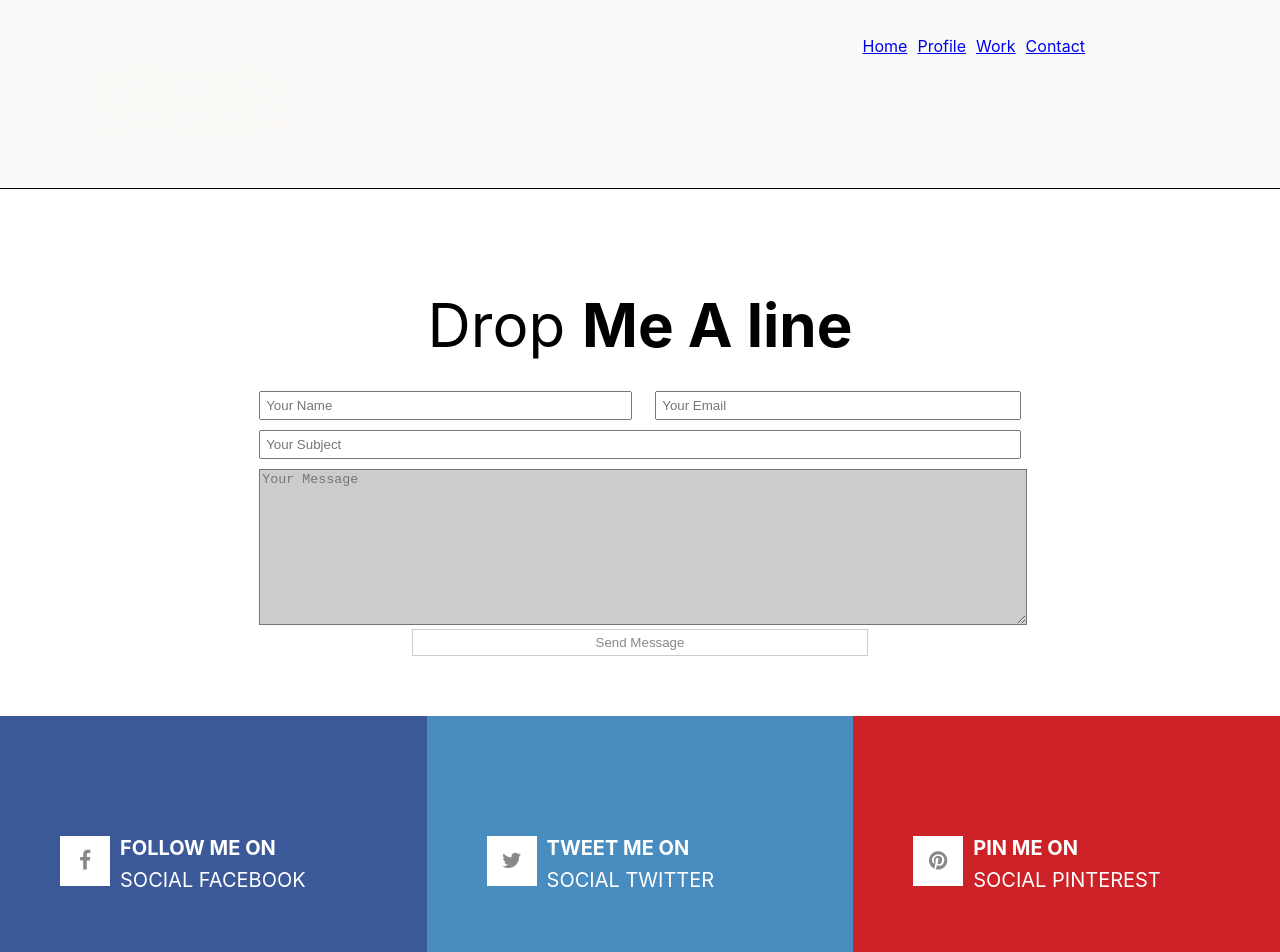
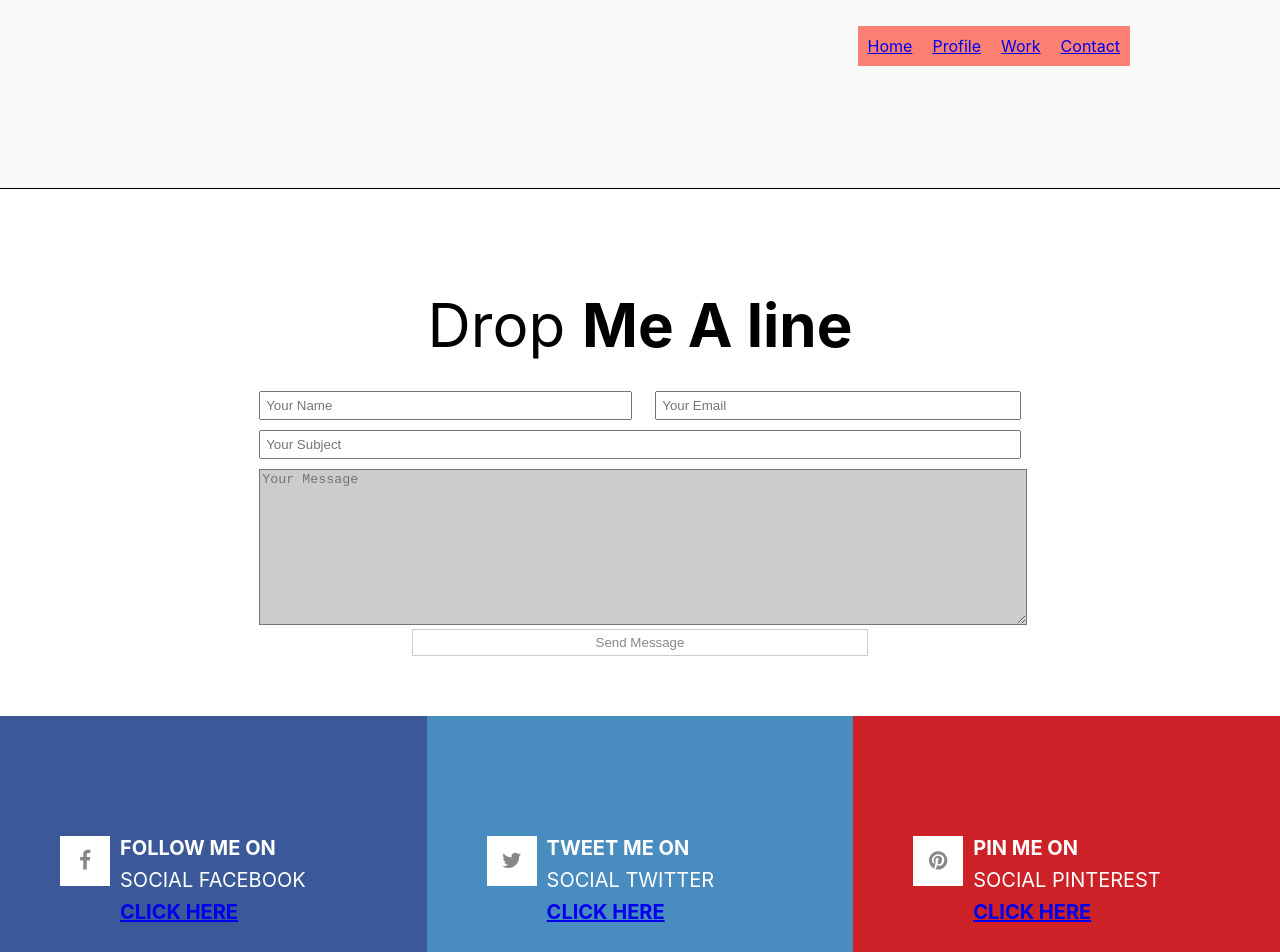
Before and after one commit to GiacomoSorbi/saif88888-module-ii, a React (Create React App) app: page /contact in a window 1280 px wide. Shown: the top 952 px of the page. Built offline with nearby package versions, Linux system fonts and the light colour scheme.

Commit message:
update favicon

```diff
--- a/public/index.html
+++ b/public/index.html
@@ -2,7 +2,7 @@
 <html lang="en">
   <head>
     <meta charset="utf-8" />
-    <link rel="icon" href="%PUBLIC_URL%/favicon.ico" />
+    <link rel="icon" href="%PUBLIC_URL%/favicon04.ico" />
     <meta name="viewport" content="width=device-width, initial-scale=1" />
     <meta name="theme-color" content="#000000" />
     <meta
--- a/src/Components/About/style.js
+++ b/src/Components/About/style.js
@@ -28,6 +28,7 @@ export const InfoDir = styled.h4`
 `;
 export const InfoDesc = styled.p`
   color: white;
+  font-size: 20px;
   margin-bottom: 15px;
   line-height: 1.8;
   @media (max-width: 991px) {
--- a/src/Components/Home/style.js
+++ b/src/Components/Home/style.js
@@ -2,6 +2,7 @@ import styled from "styled-components";
 
 export const HomeSection = styled.div`
   height: 1100px;
+  width: 100%;
   background-image: url("images/Sayiff.jpg");
   background-size: cover;
   background-position: center;
--- a/src/Components/Navbar/style.js
+++ b/src/Components/Navbar/style.js
@@ -37,9 +37,9 @@ export const UlList = styled.ul`
 
 export const ListItem = styled.li`
   display: inline;
-  color: white;
-  padding: 5px;
+  padding: 10px;
   text-decoration: none;
+  background-color: salmon;
 `;
 
 export const Anchor = styled.a`
--- a/src/Components/SocialMedia/index.js
+++ b/src/Components/SocialMedia/index.js
@@ -9,6 +9,9 @@ const SocialMedia = () => {
         <p>
           <span className="info1">Follow Me on</span>
           <span className="info2">Social Facebook</span>
+          <a href="https://en-gb.facebook.com/" rel="_blank">
+            Click here
+          </a>
         </p>
       </div>
 
@@ -17,6 +20,9 @@ const SocialMedia = () => {
         <p>
           <span className="info1">Tweet Me on</span>
           <span className="info2">Social twitter</span>
+          <a href="https://twitter.com/" rel="_blank">
+            Click here
+          </a>
         </p>
       </div>
 
@@ -25,6 +31,9 @@ const SocialMedia = () => {
         <p>
           <span className="info1">Pin Me on</span>
           <span className="info2">Social Pinterest</span>
+          <a href="https://www.pinterest.co.uk/" rel="_blank">
+            Click here
+          </a>
         </p>
       </div>
     </div>
```
Also changed, not shown: 1 other file (tests, documents, lock files or other folders).
